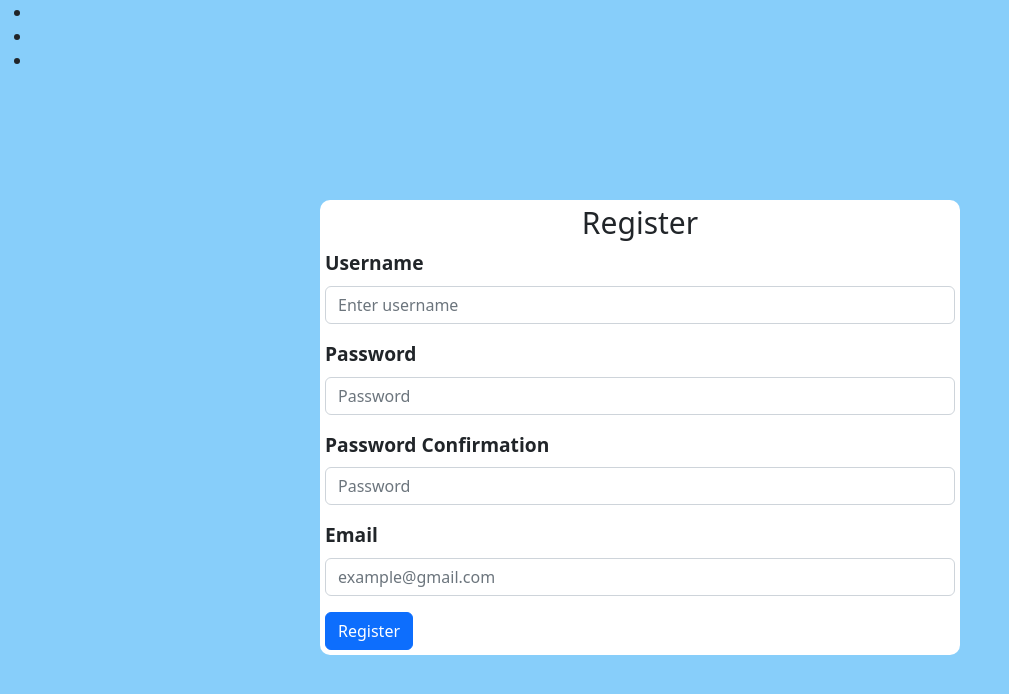
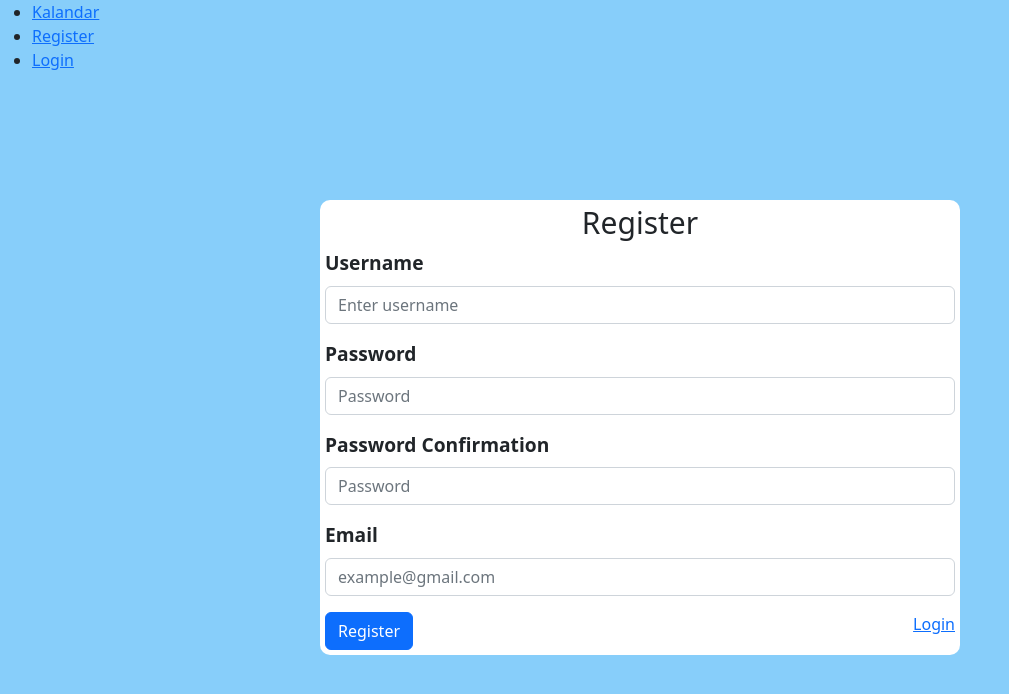
Before and after one commit to istvanbodor/Kalandar, a React (Create React App) app in the folder Frontend/: page /register in a window 1280 px wide. Shown: the top 694 px of the page, without its empty margins (0-1009 px from the left). Built offline with nearby package versions, Linux system fonts and the light colour scheme.

Commit message:
Fixed Routing

```diff
--- a/Frontend/src/App.tsx
+++ b/Frontend/src/App.tsx
@@ -1,9 +1,9 @@
 import React from 'react';
 import './App.css';
-import { BrowserRouter, Routes, Route, NavLink } from "react-router-dom";
+import { BrowserRouter, Routes, Route,  } from "react-router-dom";
 import Login from './Form/Login';
 import Register from './Form/Register';
-import Layout from './Layout/Layout';
+import Layout from './Form/Layout';
 
 function App() {
   return (
@@ -12,9 +12,9 @@ function App() {
     <BrowserRouter>
       <Routes>
         <Route path="/" element={<Layout />}>
-           <Route index element={<Login />} />
-          <Route path="Register" element={<Register />} />
-          <Route path="Login" element={<Login />} />
+          <Route index element={<Login />} />
+          <Route path="register" element={<Register />} />
+          <Route path="login" element={<Login />} />
           {/* <Route path="*" element={<NoPage />} /> */}
         </Route>
       </Routes>
--- a/Frontend/src/Form/Form.css
+++ b/Frontend/src/Form/Form.css
@@ -22,7 +22,3 @@ h1{
     margin-top: 10%;
 
 }
-
-a{
-    display: none;
-}
--- a/Frontend/src/Layout/Layout.tsx
+++ b/Frontend/src/Form/Layout.tsx
@@ -11,10 +11,10 @@ const Layout = () => {
             <NavLink to="/">Kalandar</NavLink>
           </li>
           <li>
-            <NavLink to="Register">Register</NavLink>
+            <NavLink to="/register">Register</NavLink>
           </li>
           <li>
-            <NavLink to="Login">Login</NavLink>
+            <NavLink to="/login">Login</NavLink>
           </li>
         </ul>
       </nav>
--- a/Frontend/src/Form/Login.tsx
+++ b/Frontend/src/Form/Login.tsx
@@ -1,8 +1,9 @@
 import React, { useState } from "react";
 import 'bootstrap/dist/css/bootstrap.min.css';
 import "./Form.css"
-import FormData, { User_Data } from "./FormData";
-import { Container, Form } from "react-bootstrap";
+import { User_Data } from "./FormData";
+import { Container, Form, Button } from "react-bootstrap";
+import { NavLink } from "react-router-dom";
 
 
 
@@ -40,8 +41,8 @@ const LoginForm = () => {
             <Form.Control type="password" placeholder="Password" required/>
         </Form.Group>
 
-        {/* <Button variant="primary" type="submit" id="buttonForm">Login</Button>  */}
-
+         <Button variant="primary" type="submit" id="buttonLogin">Login</Button>
+        <NavLink to="/register" style={{float: "right"}}>Register</NavLink>
         </Form>
     </Container>
         </>
--- a/Frontend/src/Form/Register.tsx
+++ b/Frontend/src/Form/Register.tsx
@@ -1,13 +1,9 @@
 import React, { useState } from "react";
 import 'bootstrap/dist/css/bootstrap.min.css';
 import "./Form.css"
-import 'bootstrap/dist/css/bootstrap.min.css';
+import { Container, Form, Button } from "react-bootstrap";
+import { NavLink } from "react-router-dom";
 
-import Button from 'react-bootstrap/Button';
-import Form from 'react-bootstrap/Form';
-import Container from "react-bootstrap/esm/Container";
-import { Outlet, NavLink } from "react-router-dom";
-import LoginForm from "./Login";
 
 
 
@@ -48,10 +44,11 @@ const RegisterForm= () => {
             <Form.Control type="email" placeholder="example@gmail.com" required/>
         </Form.Group>
 
-        <Button variant="primary" type="submit" id="buttonForm">Register</Button>
+        <Button variant="primary" type="submit" id="buttonRegister">Register</Button>
+        <NavLink to="/Login" style={{float: "right"}}>Login</NavLink>
 
         </Form>
-        <NavLink to="/register" style={{float: "right"}}>Login</NavLink>
+
     </Container>
 
 
```
